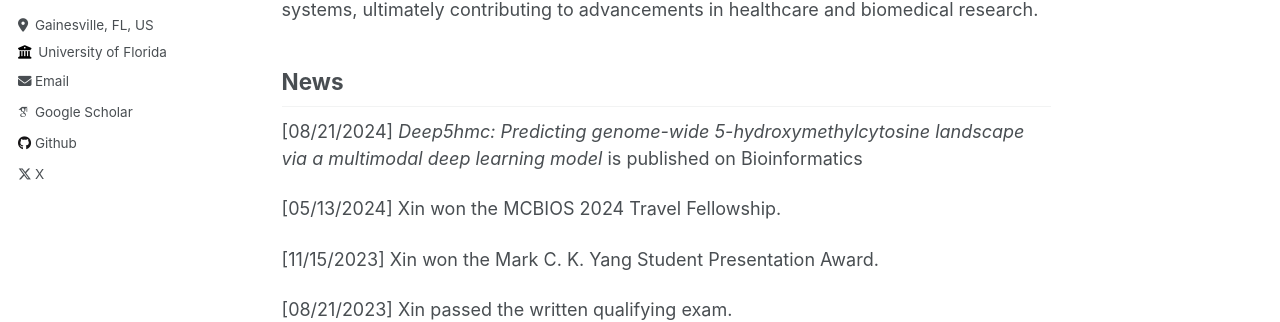
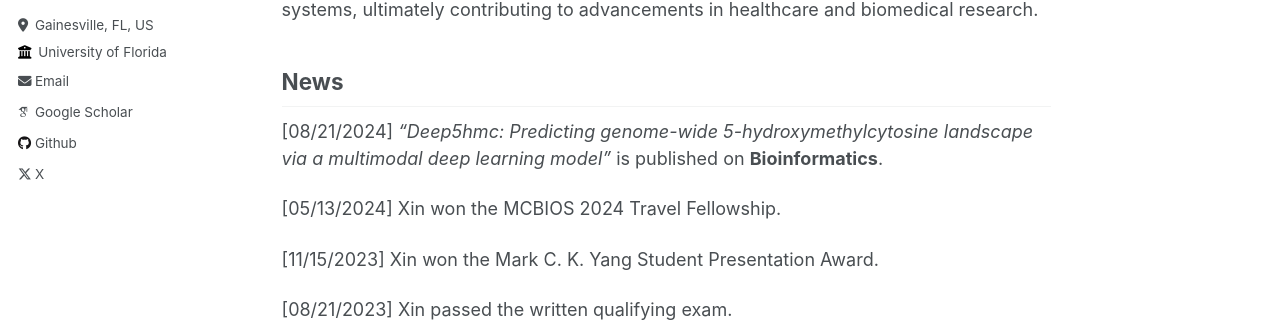
Before and after one commit to XinBiostats/xinbiostats.github.io, a Jekyll site: the page built from _pages/about.md, in a window 1280 px wide and 1218 px high. Shown: the part 473-795 px from the top of the window. Built offline with Jekyll 4.4.1, drawn with Linux system fonts in a browser that asks for light colours; some web fonts are replaced.

```diff
--- a/_pages/about.md
+++ b/_pages/about.md
@@ -13,7 +13,7 @@ My research interests revolve around leveraging statistical learning and deep le
 
 News
 ------
-[08/21/2024] _Deep5hmc: Predicting genome-wide 5-hydroxymethylcytosine landscape via a multimodal deep learning model_ is published on Bioinformatics
+[08/21/2024] _"Deep5hmc: Predicting genome-wide 5-hydroxymethylcytosine landscape via a multimodal deep learning model"_ is published on **Bioinformatics**.
 
 [05/13/2024] Xin won the MCBIOS 2024 Travel Fellowship.
 
```
